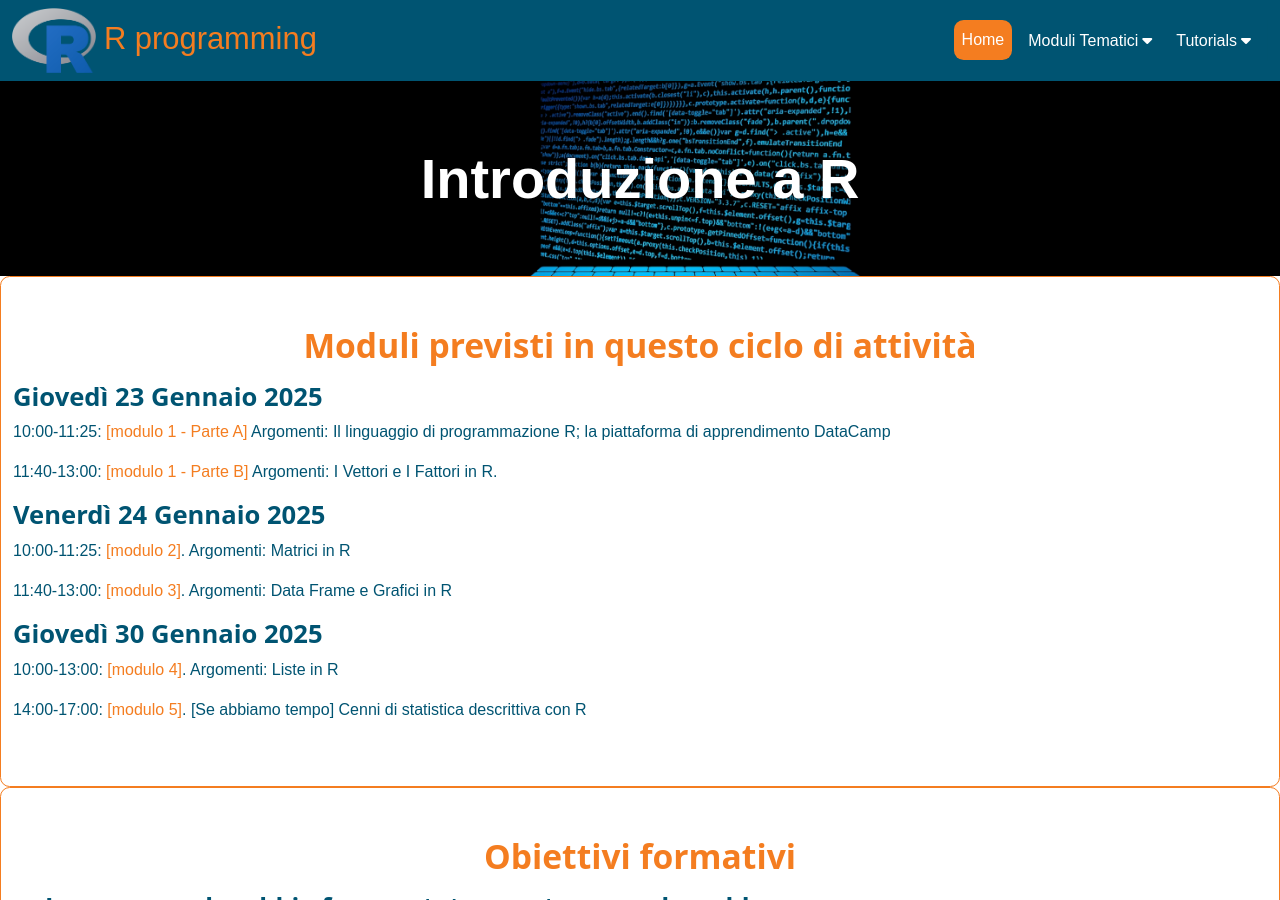
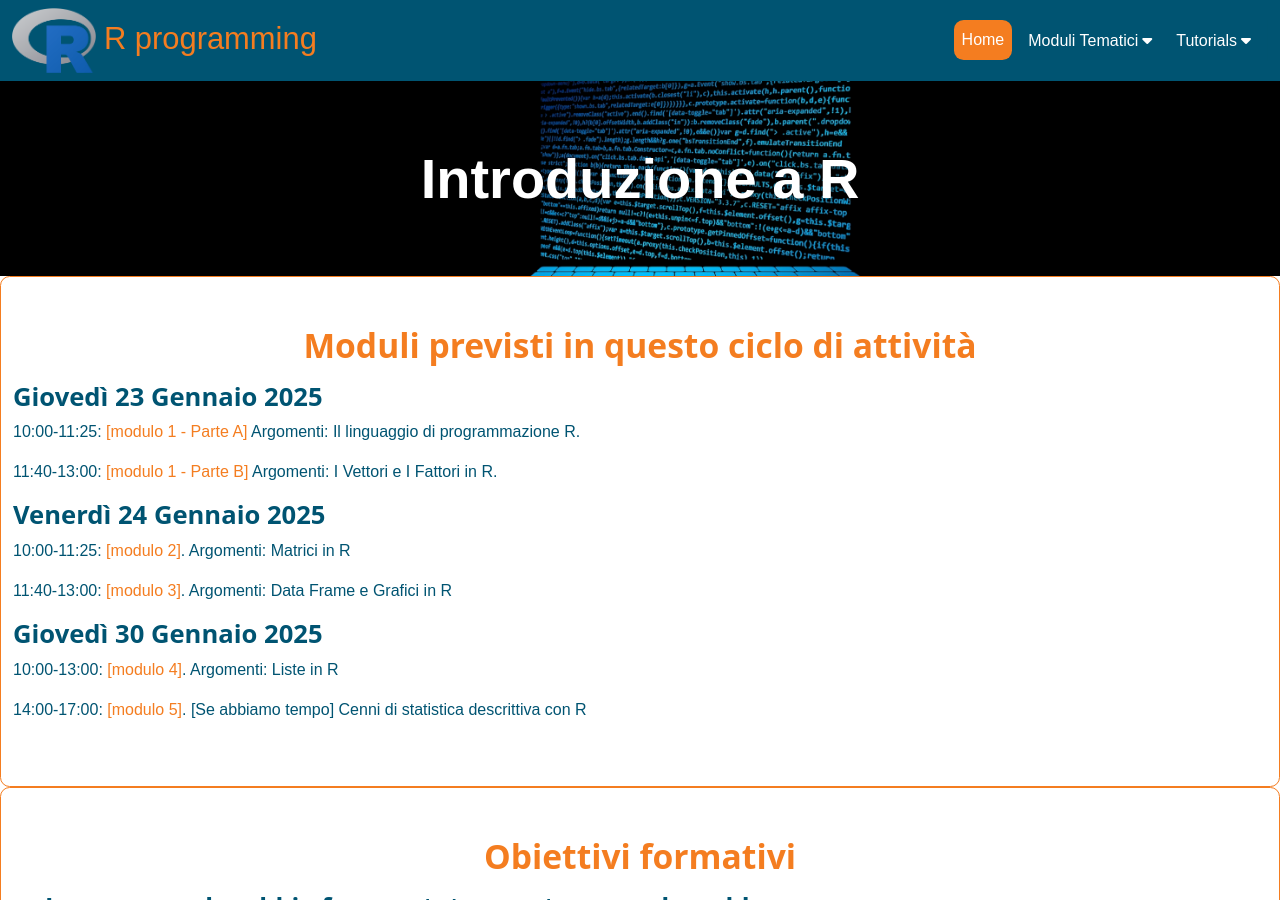
Before and after one commit to maghetta/Corso-R-livello-base__BBC, a Jekyll site: the page built from index.html, in a window 1280 px wide and 900 px high. Built offline with Jekyll 4.4.1, drawn with Linux system fonts in a browser that asks for light colours.

Commit message:
Update index.html

```diff
--- a/index.html
+++ b/index.html
@@ -19,7 +19,7 @@ layout: none
                     <div class="position-relative">
 
                     <h3>Giovedì 23 Gennaio 2025</h3>
-                    <p>10:00-11:25: <a href="https://maghetta.github.io/Corso-R-livello-base__BBC/modulo1">[modulo 1 - Parte A]</a> Argomenti: Il linguaggio di programmazione R; la piattaforma di apprendimento DataCamp</p>
+                    <p>10:00-11:25: <a href="https://maghetta.github.io/Corso-R-livello-base__BBC/modulo1">[modulo 1 - Parte A]</a> Argomenti: Il linguaggio di programmazione R.</p>
                     <p>11:40-13:00: <a href="https://maghetta.github.io/Corso-R-livello-base__BBC/modulo1">[modulo 1 - Parte B]</a> Argomenti: I Vettori e I Fattori in R.</p>
 
                     <h3>Venerdì 24 Gennaio 2025</h3>
```
